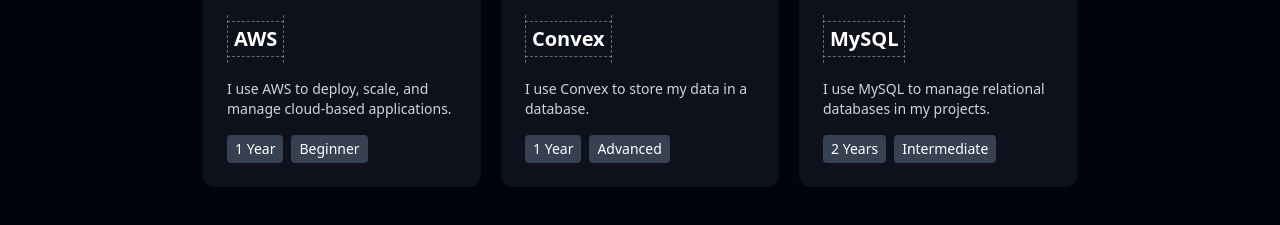
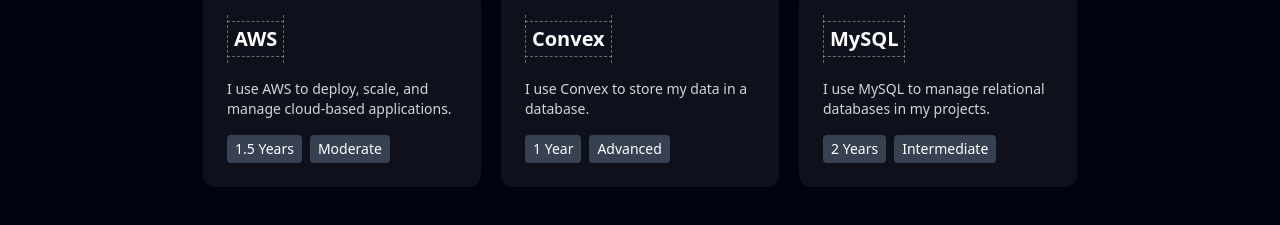
Before and after one commit to CampbellHarry/My-Website, a Next.js app: page / in a window 1280 px wide. Shown: the part 2998-3223 px from the top of the page. Built offline with nearby package versions, Linux system fonts and the light colour scheme.

Commit message:
Refactor Skills component in skills.tsx

```diff
--- a/src/components/skills/skills.tsx
+++ b/src/components/skills/skills.tsx
@@ -113,8 +113,8 @@
 <SkillCard
   title="AWS"
   description="I use AWS to deploy, scale, and manage cloud-based applications."
-  years={[1]}
-  skilllevel="Beginner"
+  years={[1.5]}
+  skilllevel="Moderate"
 />
 <SkillCard
   title="Convex"
```
